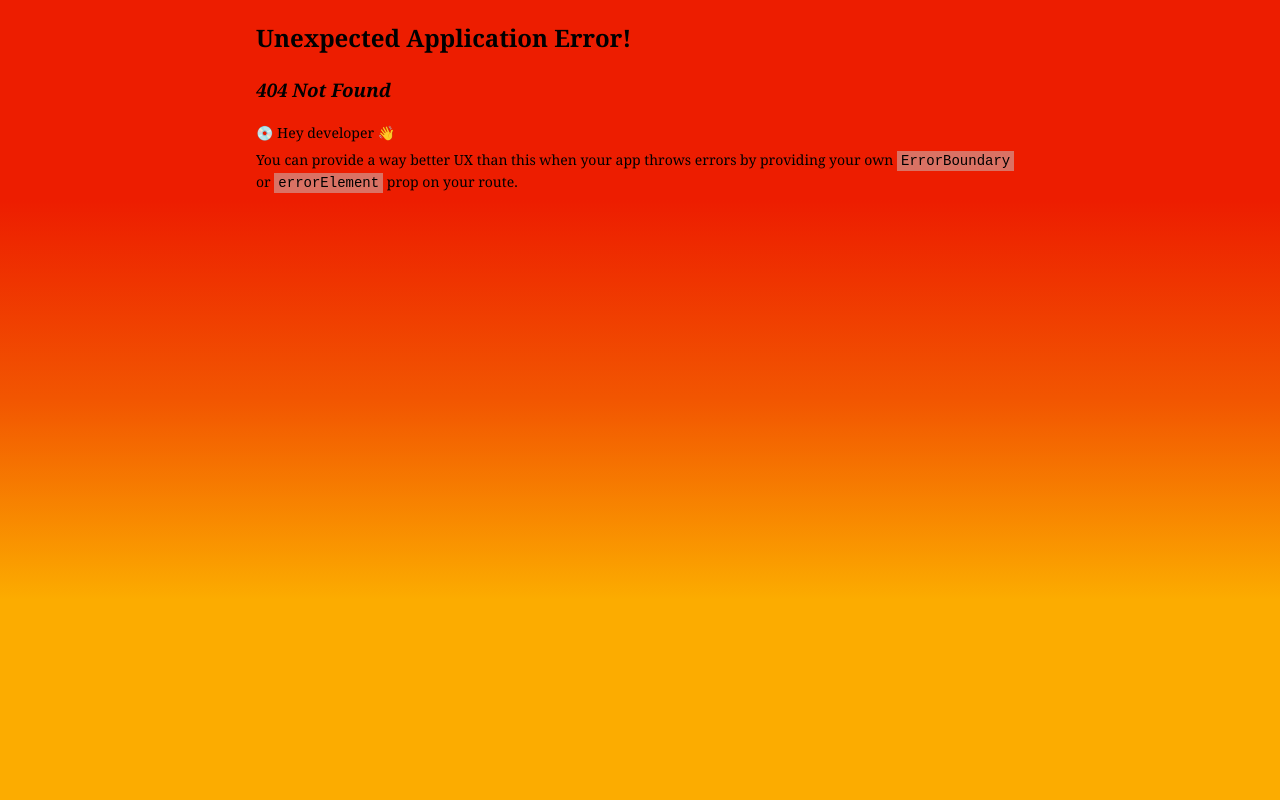
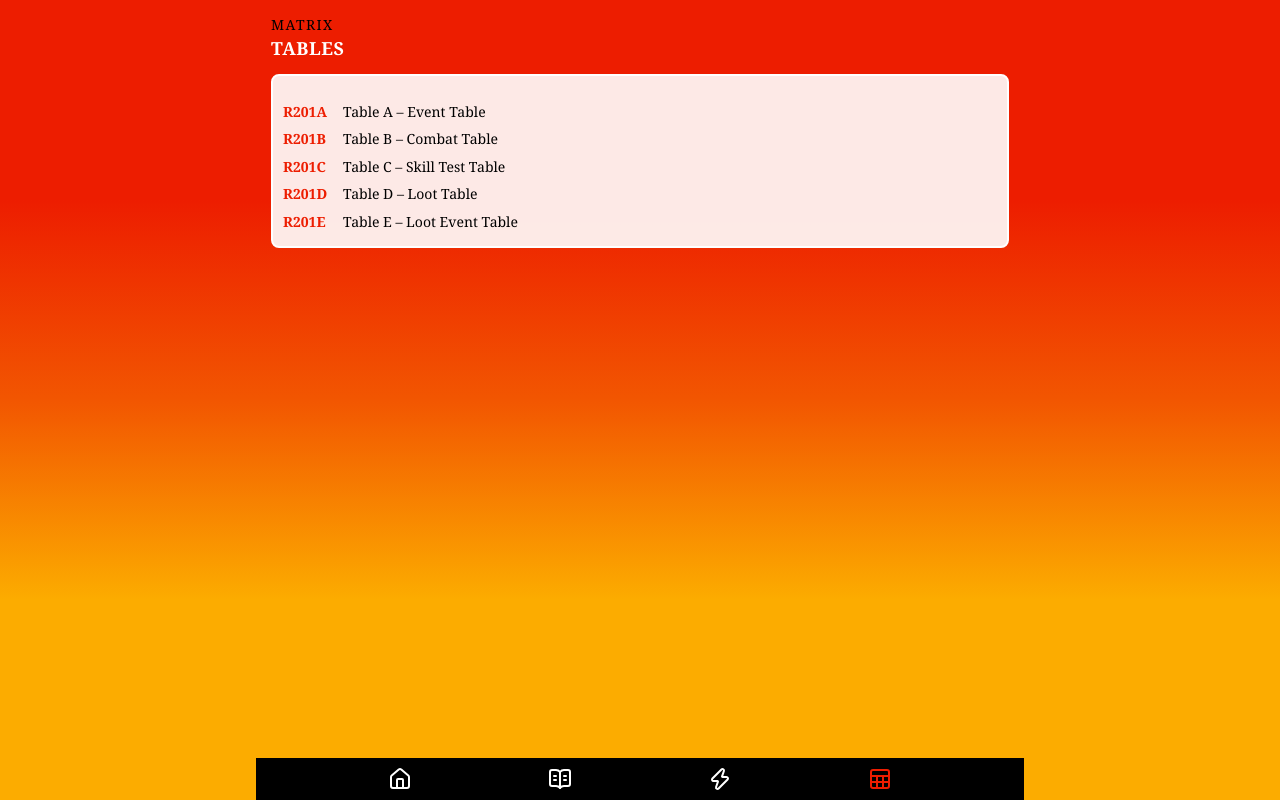
Before and after one commit to BroBuddy/the-drifter, a React (Vite) app: page /table in a window 1280 px wide. Before the commit this address had no page. Built offline with nearby package versions, Linux system fonts and the light colour scheme.

Commit message:
created table page

```diff
--- a/src/components/NavBar.tsx
+++ b/src/components/NavBar.tsx
@@ -1,6 +1,6 @@
 import { NavLink, useLocation } from 'react-router-dom'
 import styles from './NavBar.module.scss'
-import { BookOpenText, Home, Zap } from 'lucide-react'
+import { BookOpenText, Home, Sheet, Zap } from 'lucide-react'
 import type { ReactNode } from 'react'
 
 type Links = {
@@ -13,6 +13,7 @@ const links: Links[] = [
     { to: '/', label: 'Game', icon: <Home /> },
     { to: '/rule', label: 'Rules', icon: <BookOpenText /> },
     { to: '/event', label: 'Events', icon: <Zap /> },
+    { to: '/table', label: 'Tables', icon: <Sheet /> },
 ]
 
 const NavBar = () => {
--- a/src/features/rule/data/ruleData.ts
+++ b/src/features/rule/data/ruleData.ts
@@ -554,7 +554,7 @@ const ruleData: Rule[] = [
         ],
     },
     {
-        tag: 'r201',
+        tag: 'r201a',
         title: 'Table A',
         desc: ['Event Table - Bounty Suit'],
         tables: [
@@ -619,7 +619,7 @@ const ruleData: Rule[] = [
         ],
     },
     {
-        tag: 'r202',
+        tag: 'r201b',
         title: 'Table B',
         desc: ['Combat Table – Weapon Suit'],
         note: [
@@ -643,7 +643,7 @@ const ruleData: Rule[] = [
         ],
     },
     {
-        tag: 'r203',
+        tag: 'r201c',
         title: 'Table C',
         desc: ['Skill Test Table – Difficulty Suit'],
         note: ['* Immediately gain 1 Karma Point (Max of 4)'],
@@ -663,7 +663,7 @@ const ruleData: Rule[] = [
         ],
     },
     {
-        tag: 'r204',
+        tag: 'r201d',
         title: 'Table D',
         desc: ['Loot Table – Loot Suit'],
         note: [
@@ -686,8 +686,8 @@ const ruleData: Rule[] = [
         ],
     },
     {
-        tag: 'r205',
-        title: 'Table D2',
+        tag: 'r201e',
+        title: 'Table E',
         desc: ['Loot Event Table'],
         tables: [
             {
--- /dev/null
+++ b/src/pages/TablePage.tsx
@@ -0,0 +1,41 @@
+import Card from '@/components/Card'
+import PageHeader from '@/components/PageHeader'
+import TagList from '@/components/TagList'
+import type { RuleItem } from '@/features/rule/types/RuleType'
+
+const data: RuleItem[] = [
+    {
+        tag: 'r201a',
+        title: 'Table A – Event Table',
+    },
+    {
+        tag: 'r201b',
+        title: 'Table B – Combat Table',
+    },
+    {
+        tag: 'r201c',
+        title: 'Table C – Skill Test Table',
+    },
+    {
+        tag: 'r201d',
+        title: 'Table D – Loot Table',
+    },
+    {
+        tag: 'r201e',
+        title: 'Table E – Loot Event Table',
+    },
+]
+
+function TablePage() {
+    return (
+        <>
+            <PageHeader tag="Matrix" title="Tables" />
+
+            <Card>
+                <TagList tags={data} />
+            </Card>
+        </>
+    )
+}
+
+export default TablePage
--- a/src/routes.tsx
+++ b/src/routes.tsx
@@ -14,6 +14,7 @@ const EventPage = React.lazy(
 const EventDetailPage = React.lazy(
     () => import('./features/event/pages/EventDetailPage.tsx')
 )
+const TablePage = React.lazy(() => import('./pages/TablePage.tsx'))
 
 const router = createBrowserRouter([
     {
@@ -39,6 +40,10 @@ const router = createBrowserRouter([
                 path: '/event/:tag',
                 element: <EventDetailPage />,
             },
+            {
+                path: '/table',
+                element: <TablePage />,
+            },
         ],
     },
 ])
```
